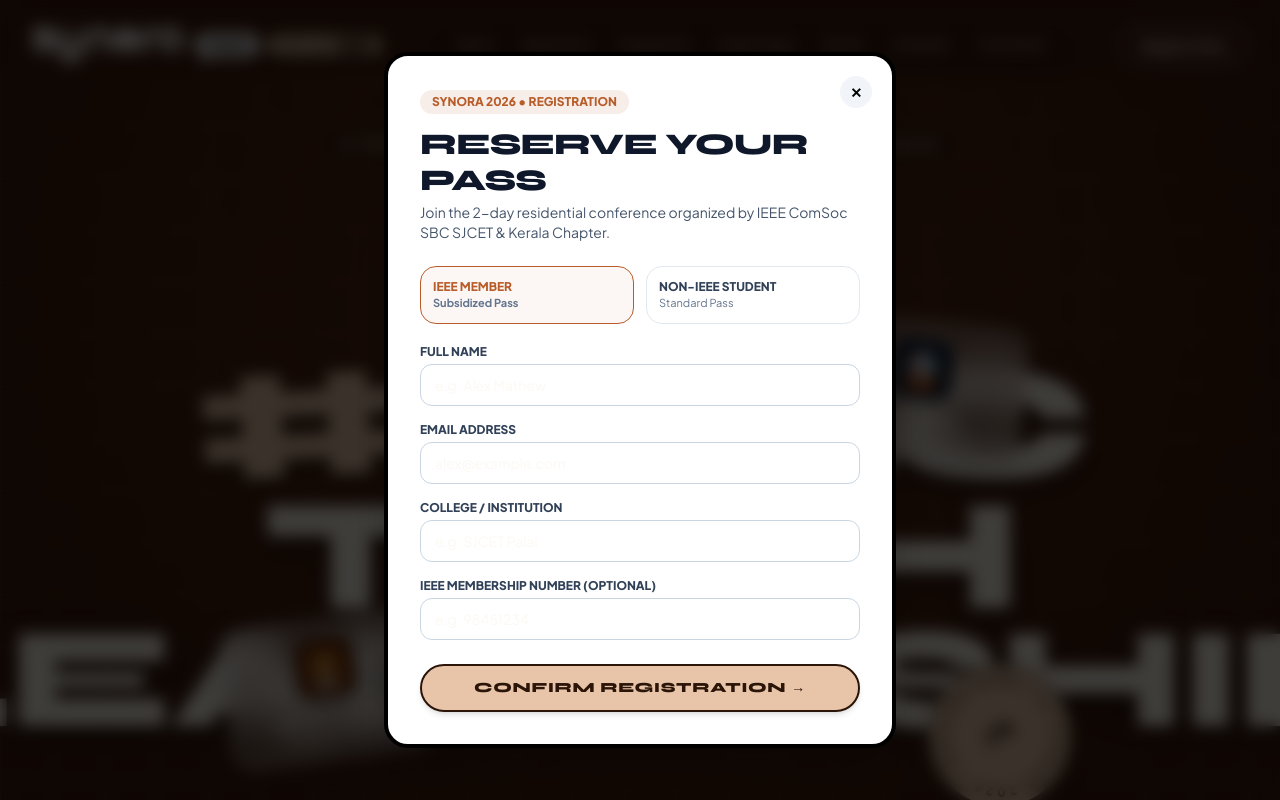
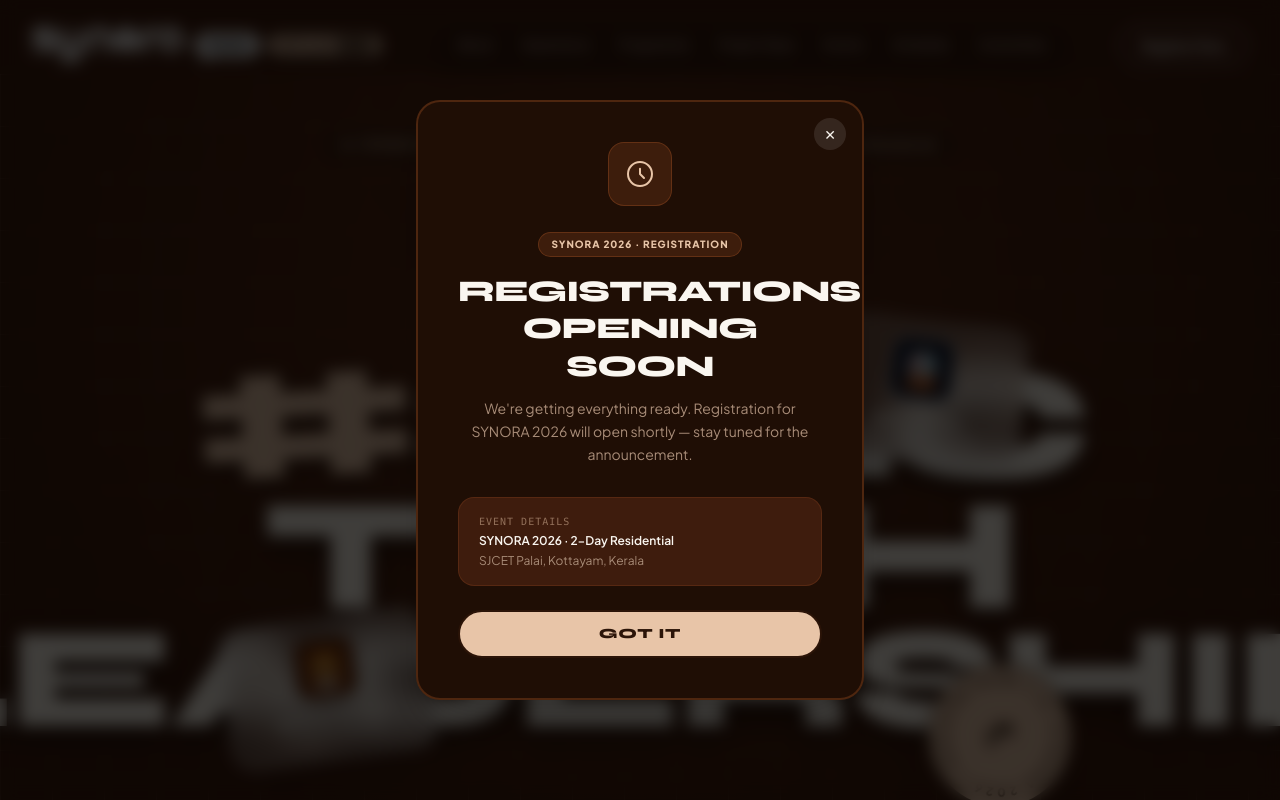
Before and after one commit to Devimanoj2005/stlc_website, a Next.js app: page / in a window 1280 px wide. Both pictures are taken after a click on the button "Register Now". Shown: the top 800 px of the page. Built offline with nearby package versions, Linux system fonts and the light colour scheme.

Commit message:
feat: show registrations-opening-soon state in register modal

```diff
--- a/src/components/Modals.tsx
+++ b/src/components/Modals.tsx
@@ -15,15 +15,6 @@
   onCloseRegister,
   onCloseExpo,
 }: ModalsProps) {
-  const [registered, setRegistered] = useState(false);
-  const [ticketType, setTicketType] = useState("ieee-student");
-  const [formData, setFormData] = useState({
-    name: "",
-    email: "",
-    college: "",
-    ieeeId: "",
-  });
-
   const [expoSubmitted, setExpoSubmitted] = useState(false);
   const [expoForm, setExpoForm] = useState({
     teamLead: "",
@@ -31,11 +22,6 @@
     projectTitle: "",
     category: "Hardware & IoT",
   });
-
-  const handleRegisterSubmit = (e: React.FormEvent) => {
-    e.preventDefault();
-    setRegistered(true);
-  };
 
   const handleExpoSubmit = (e: React.FormEvent) => {
     e.preventDefault();
@@ -47,157 +33,48 @@
       {/* REGISTRATION MODAL */}
       {isRegisterOpen && (
         <div className="fixed inset-0 z-50 flex items-center justify-center p-4 bg-black/75 backdrop-blur-sm animate-in fade-in duration-200">
-          <div className="relative w-full max-w-lg bg-white rounded-3xl p-6 sm:p-8 shadow-2xl border-4 border-black max-h-[90vh] overflow-y-auto">
+          <div className="relative w-full max-w-sm sm:max-w-md bg-[#1F0E05] rounded-3xl p-8 sm:p-10 shadow-2xl border-2 border-[#B85D2A]/30 text-center">
             {/* Close Button */}
             <button
-              onClick={() => {
-                setRegistered(false);
-                onCloseRegister();
-              }}
-              className="absolute top-5 right-5 w-8 h-8 rounded-full bg-slate-100 hover:bg-slate-200 text-black flex items-center justify-center font-bold text-sm"
-              aria-label="Close Modal"
+              onClick={onCloseRegister}
+              className="absolute top-4 right-4 w-8 h-8 rounded-full bg-white/10 hover:bg-white/20 text-[#FAF6F0] flex items-center justify-center text-sm transition-colors"
+              aria-label="Close"
             >
               ✕
             </button>
 
-            {registered ? (
-              <div className="text-center py-8 space-y-4">
-                <div className="w-16 h-16 rounded-full bg-[#E8C5A8] text-[#2B1408] border-2 border-[#2B1408] flex items-center justify-center mx-auto text-2xl font-black">
-                  ✓
-                </div>
-                <h3 className="font-heading font-black text-2xl text-slate-900 uppercase">
-                  Spot Reserved!
-                </h3>
-                <p className="text-sm text-slate-600 max-w-sm mx-auto">
-                  Thank you, <strong>{formData.name || "Innovator"}</strong>! We&apos;ve logged your pre-registration for SYNORA 2026 (STLC). Details and confirmation have been queued for <strong>{formData.email}</strong>.
-                </p>
-                <div className="p-4 bg-[#B85D2A] text-white rounded-2xl text-xs font-semibold">
-                  Two-Day Residential Conference • SJCET Palai
-                </div>
-                <button
-                  onClick={() => {
-                    setRegistered(false);
-                    onCloseRegister();
-                  }}
-                  className="bg-[#2B1408] text-[#E8C5A8] font-black px-6 py-2.5 rounded-full text-xs uppercase"
-                >
-                  Done
-                </button>
-              </div>
-            ) : (
-              <div>
-                <div className="inline-flex items-center gap-1.5 bg-[#B85D2A]/10 text-[#B85D2A] px-3 py-1 rounded-full text-xs font-black uppercase mb-3">
-                  SYNORA 2026 • Registration
-                </div>
-                <h3 className="font-heading font-black text-2xl sm:text-3xl text-slate-900 uppercase tracking-tight">
-                  Reserve Your Pass
-                </h3>
-                <p className="text-xs sm:text-sm text-slate-600 mt-1 mb-6">
-                  Join the 2-day residential conference organized by IEEE ComSoc SBC SJCET & Kerala Chapter.
-                </p>
+            {/* Icon */}
+            <div className="w-16 h-16 rounded-2xl bg-[#B85D2A]/20 border border-[#B85D2A]/30 flex items-center justify-center mx-auto mb-6">
+              <svg className="w-8 h-8 text-[#E8C5A8]" fill="none" stroke="currentColor" viewBox="0 0 24 24">
+                <path strokeLinecap="round" strokeLinejoin="round" strokeWidth={1.5} d="M12 8v4l3 3m6-3a9 9 0 11-18 0 9 9 0 0118 0z" />
+              </svg>
+            </div>
 
-                {/* Ticket Options */}
-                <div className="grid grid-cols-2 gap-3 mb-5">
-                  <button
-                    type="button"
-                    onClick={() => setTicketType("ieee-student")}
-                    className={`p-3 rounded-2xl border text-left transition-all ${ticketType === "ieee-student"
-                      ? "border-[#B85D2A] bg-[#B85D2A]/5 text-[#B85D2A] font-bold"
-                      : "border-slate-200 text-slate-700"
-                      }`}
-                  >
-                    <div className="text-xs font-extrabold uppercase">IEEE Member</div>
-                    <div className="text-[11px] text-slate-500">Subsidized Pass</div>
-                  </button>
+            {/* Badge */}
+            <div className="inline-flex items-center gap-1.5 bg-[#B85D2A]/20 text-[#E8C5A8] border border-[#B85D2A]/30 px-3 py-1 rounded-full text-[10px] font-black uppercase tracking-widest mb-4">
+              SYNORA 2026 · Registration
+            </div>
 
-                  <button
-                    type="button"
-                    onClick={() => setTicketType("non-ieee")}
-                    className={`p-3 rounded-2xl border text-left transition-all ${ticketType === "non-ieee"
-                      ? "border-[#B85D2A] bg-[#B85D2A]/5 text-[#B85D2A] font-bold"
-                      : "border-slate-200 text-slate-700"
-                      }`}
-                  >
-                    <div className="text-xs font-extrabold uppercase">Non-IEEE Student</div>
-                    <div className="text-[11px] text-slate-500">Standard Pass</div>
-                  </button>
-                </div>
+            <h3 className="font-heading font-black text-2xl sm:text-3xl text-[#FAF6F0] uppercase tracking-tight leading-tight mb-3">
+              Registrations<br />Opening Soon
+            </h3>
 
-                <form onSubmit={handleRegisterSubmit} className="space-y-4">
-                  <div>
-                    <label className="block text-xs font-extrabold uppercase text-slate-700 mb-1">
-                      Full Name
-                    </label>
-                    <input
-                      required
-                      type="text"
-                      placeholder="e.g. Alex Mathew"
-                      value={formData.name}
-                      onChange={(e) =>
-                        setFormData({ ...formData, name: e.target.value })
-                      }
-                      className="w-full px-3.5 py-2.5 rounded-xl border border-slate-300 text-sm focus:outline-none focus:border-[#B85D2A] focus:ring-1 focus:ring-[#B85D2A]"
-                    />
-                  </div>
+            <p className="text-sm text-[#A88C78] leading-relaxed mb-8">
+              We&apos;re getting everything ready. Registration for SYNORA 2026 will open shortly — stay tuned for the announcement.
+            </p>
 
-                  <div>
-                    <label className="block text-xs font-extrabold uppercase text-slate-700 mb-1">
-                      Email Address
-                    </label>
-                    <input
-                      required
-                      type="email"
-                      placeholder="alex@example.com"
-                      value={formData.email}
-                      onChange={(e) =>
-                        setFormData({ ...formData, email: e.target.value })
-                      }
-                      className="w-full px-3.5 py-2.5 rounded-xl border border-slate-300 text-sm focus:outline-none focus:border-[#B85D2A] focus:ring-1 focus:ring-[#B85D2A]"
-                    />
-                  </div>
+            <div className="bg-[#3E1C0D] rounded-2xl px-5 py-4 border border-[#B85D2A]/20 mb-6 text-left space-y-1">
+              <p className="text-[10px] text-[#E8C5A8]/50 font-mono uppercase tracking-widest">Event Details</p>
+              <p className="text-xs text-[#FAF6F0] font-semibold">SYNORA 2026 · 2-Day Residential</p>
+              <p className="text-xs text-[#A88C78]">SJCET Palai, Kottayam, Kerala</p>
+            </div>
 
-                  <div>
-                    <label className="block text-xs font-extrabold uppercase text-slate-700 mb-1">
-                      College / Institution
-                    </label>
-                    <input
-                      required
-                      type="text"
-                      placeholder="e.g. SJCET Palai"
-                      value={formData.college}
-                      onChange={(e) =>
-                        setFormData({ ...formData, college: e.target.value })
-                      }
-                      className="w-full px-3.5 py-2.5 rounded-xl border border-slate-300 text-sm focus:outline-none focus:border-[#B85D2A] focus:ring-1 focus:ring-[#B85D2A]"
-                    />
-                  </div>
-
-                  {ticketType === "ieee-student" && (
-                    <div>
-                      <label className="block text-xs font-extrabold uppercase text-slate-700 mb-1">
-                        IEEE Membership Number (Optional)
-                      </label>
-                      <input
-                        type="text"
-                        placeholder="e.g. 98451234"
-                        value={formData.ieeeId}
-                        onChange={(e) =>
-                          setFormData({ ...formData, ieeeId: e.target.value })
-                        }
-                        className="w-full px-3.5 py-2.5 rounded-xl border border-slate-300 text-sm focus:outline-none focus:border-[#B85D2A] focus:ring-1 focus:ring-[#B85D2A]"
-                      />
-                    </div>
-                  )}
-
-                  <button
-                    type="submit"
-                    className="w-full mt-2 bg-[#E8C5A8] hover:bg-[#DDB896] text-[#2B1408] font-heading font-black py-3 rounded-full text-sm uppercase tracking-wider border-2 border-[#2B1408] shadow-md active:scale-95 transition-all"
-                  >
-                    Confirm Registration →
-                  </button>
-                </form>
-              </div>
-            )}
+            <button
+              onClick={onCloseRegister}
+              className="w-full bg-[#E8C5A8] hover:bg-[#DDB896] text-[#2B1408] font-heading font-black py-3 rounded-full text-sm uppercase tracking-wider border-2 border-[#2B1408] active:scale-95 transition-all"
+            >
+              Got It
+            </button>
           </div>
         </div>
       )}
```
